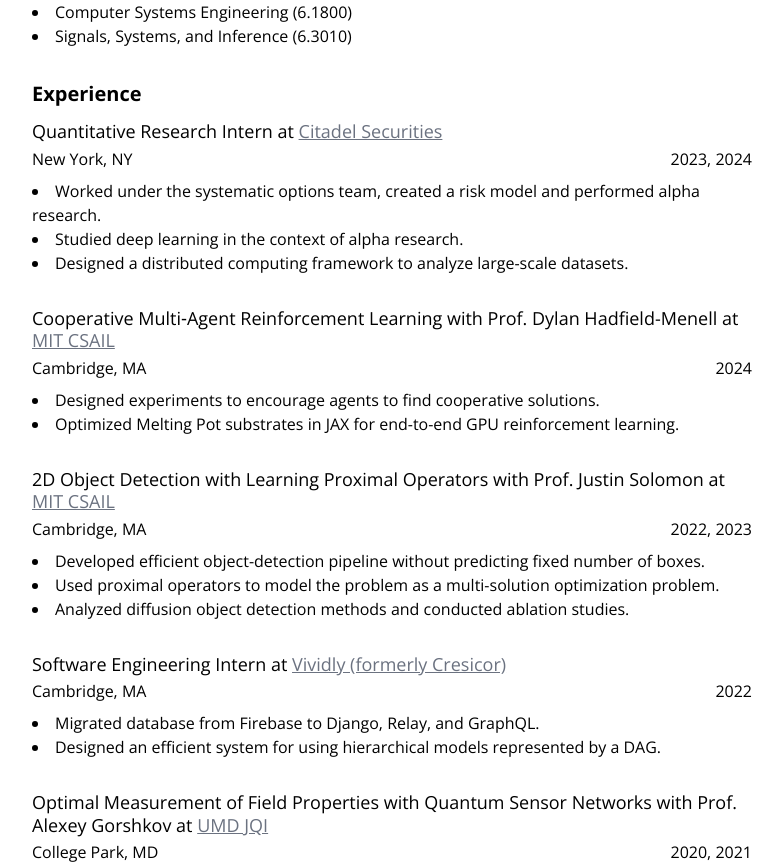
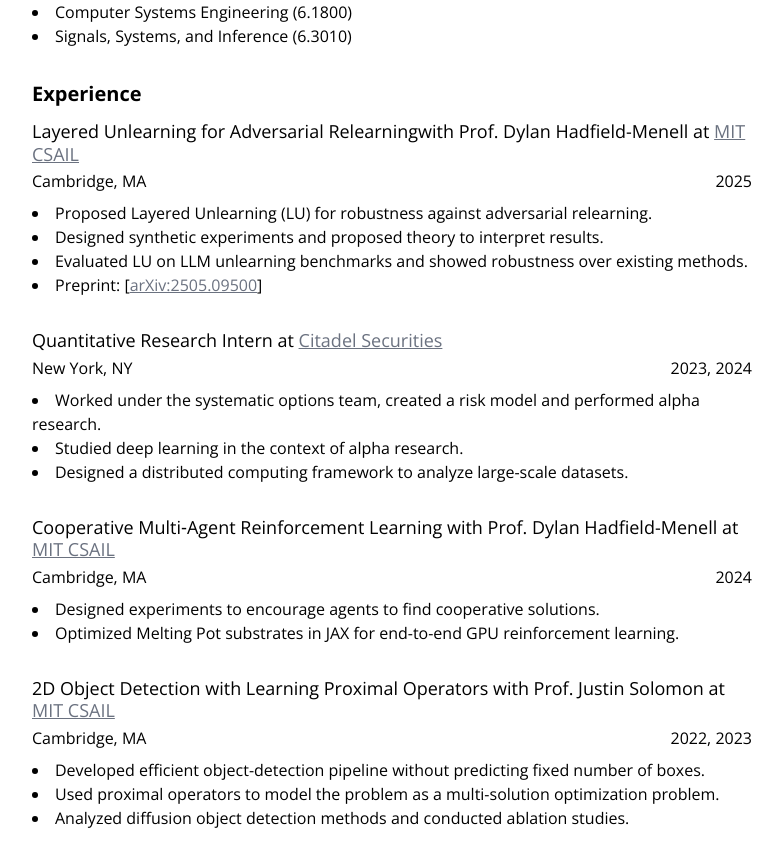
Before and after one commit to 12tqian/12tqian.github.io, a Next.js app: page /resume in a window 1280 px wide. Shown: the part 864-1728 px from the top of the page, without its empty margins (248-1031 px from the left). Built offline with nearby package versions, Linux system fonts and the light colour scheme.

Commit message:
added lu

```diff
--- a/src/app/resume/page.tsx
+++ b/src/app/resume/page.tsx
@@ -5,7 +5,6 @@ export default function Resume() {
   return (
     <main className="layout-md flex flex-col items-start py-10">
       <p className="text-xl font-bold text-black">Education</p>
-
       <div className="w-full">
         <div className="flex items-end justify-between">
           <h3 className="text-black text-lg">
@@ -66,6 +65,37 @@ export default function Resume() {
       </ul>
 
       <p className="text-xl font-bold text-black mt-8 mb-3">Experience</p>
+      <Workplace
+        title="Layered Unlearning for Adversarial Relearningwith Prof. Dylan Hadfield-Menell"
+        company="MIT CSAIL"
+        dates="2025"
+        location="Cambridge, MA"
+        url="https://algorithmicalignment.csail.mit.edu/"
+      >
+        <li>
+          Proposed Layered Unlearning (LU) for robustness against adversarial
+          relearning.
+        </li>
+        <li>
+          Designed synthetic experiments and proposed theory to interpret
+          results.
+        </li>
+        <li>
+          Evaluated LU on LLM unlearning benchmarks and showed robustness over
+          existing methods.
+        </li>
+        <li>
+          Preprint: [
+          <Link
+            href="https://arxiv.org/abs/2505.09500"
+            className="text-gray-500 underline"
+          >
+            arXiv:2505.09500
+          </Link>
+          ]
+        </li>
+      </Workplace>
+
       <Workplace
         title="Quantitative Research Intern"
         company="Citadel Securities"
```
